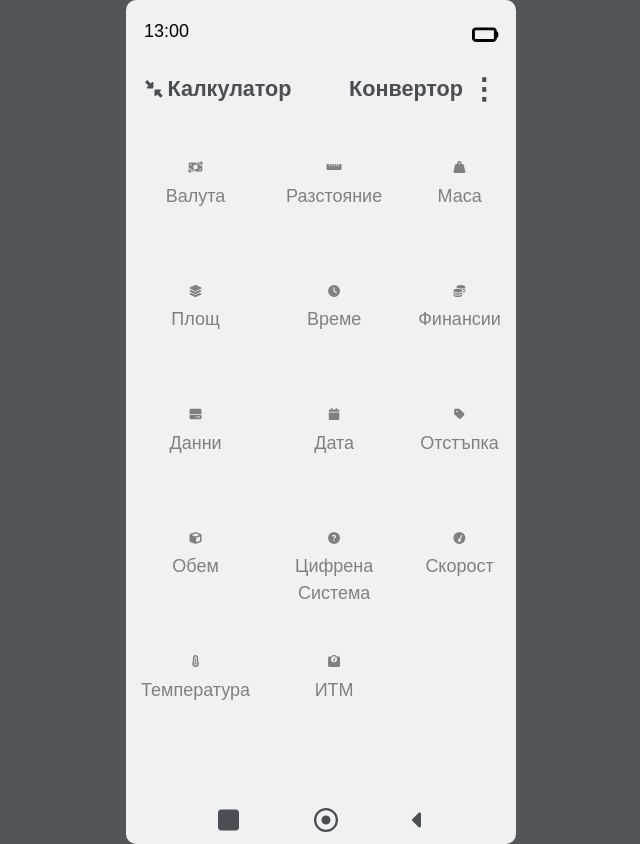
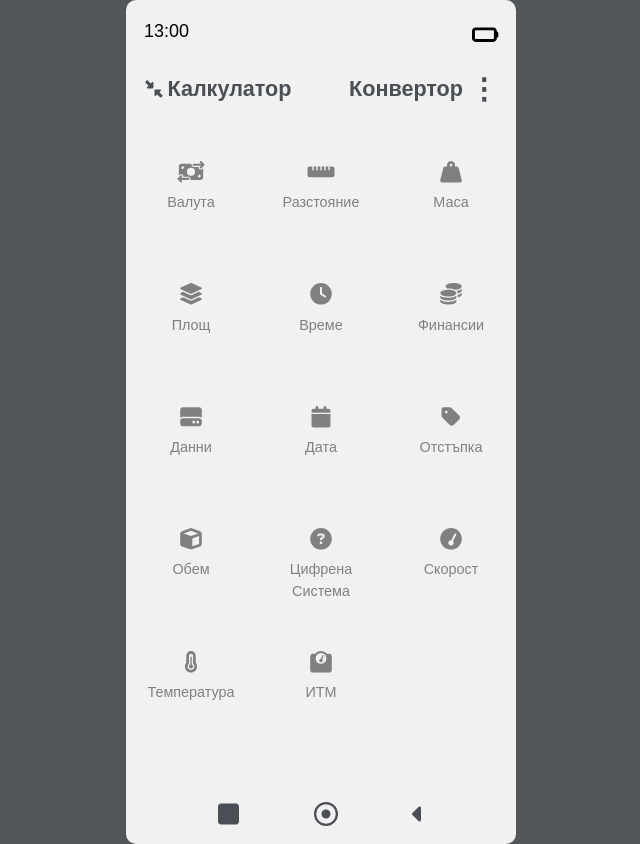
Before and after one commit to ZlatinZlatinov/Reactive-Calculator, a React (Vite) app in the folder client/: page /convertor in a window 1280 px wide. Shown: the whole page, without its empty margins (319-959 px from the left). Built offline with nearby package versions, Linux system fonts and the light colour scheme.

Commit message:
Update convertor.css

```diff
--- a/client/src/components/Convertor/convertor.css
+++ b/client/src/components/Convertor/convertor.css
@@ -18,10 +18,10 @@
     color: #808080;
 }
 
-.converter-card a i {
-    font-size: 3em;
+.converter-card a svg {
+    font-size: 1.8em;
 }
 
 .converter-card a span {
-    font-size: 1.5em;
+    font-size: 1.2em;
 }
```
